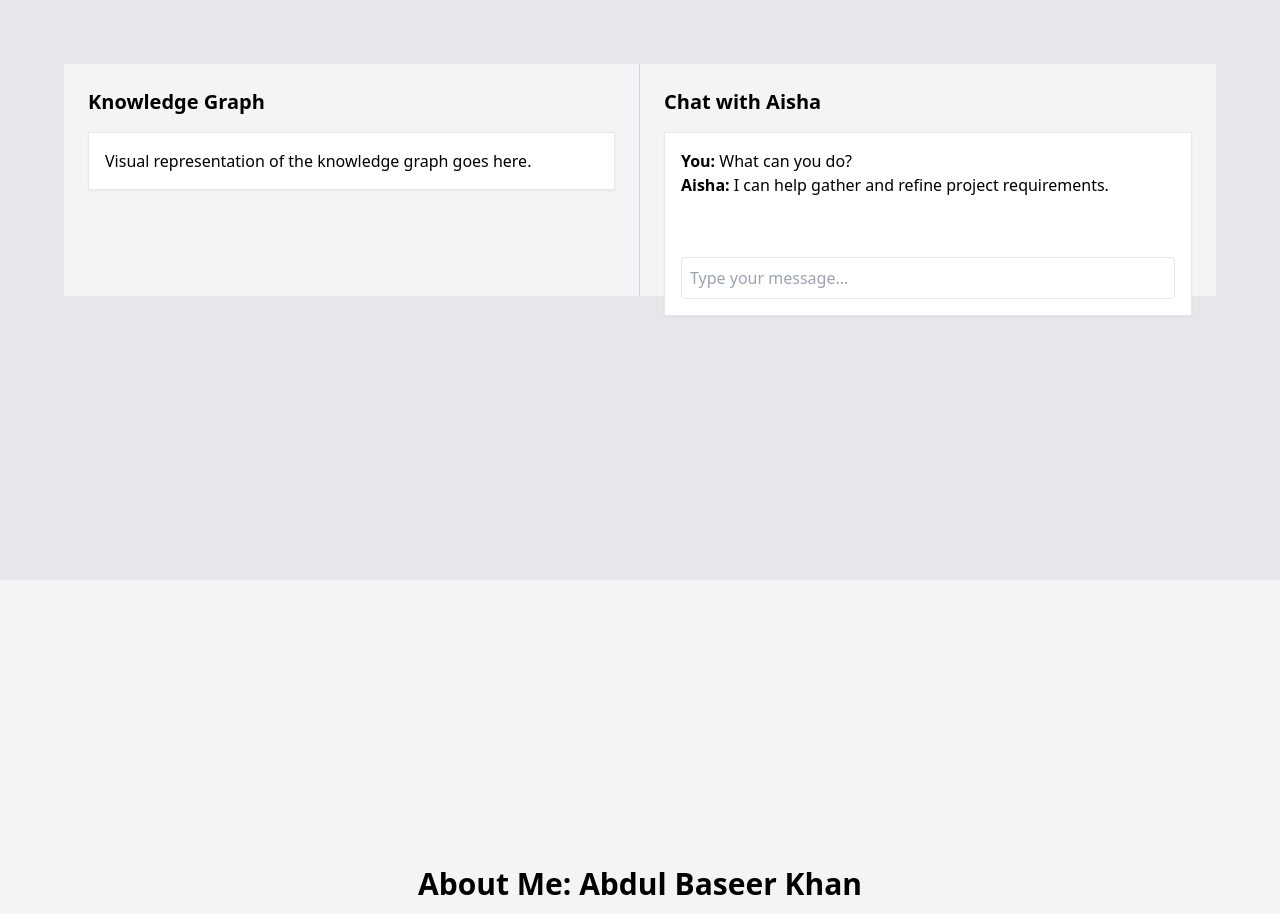
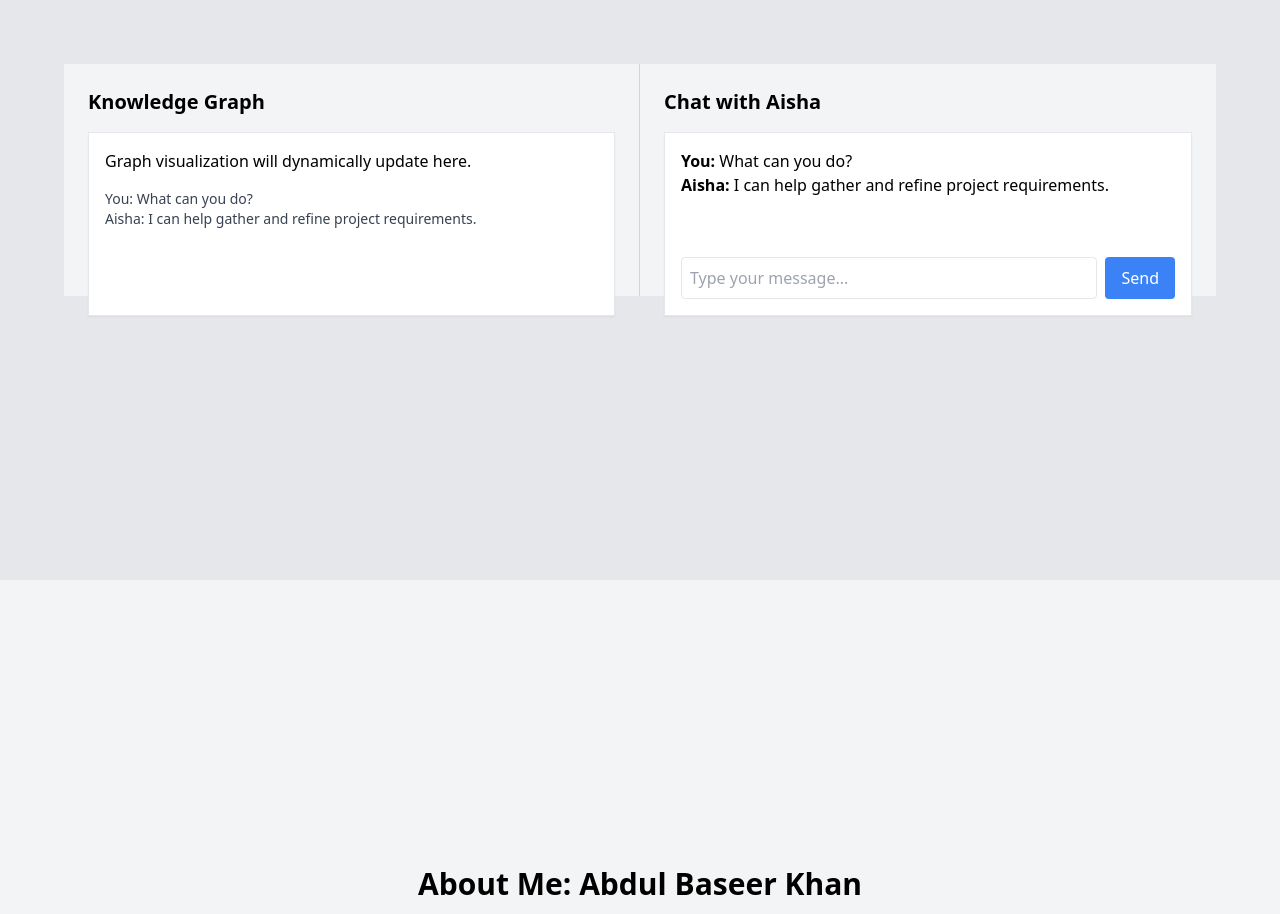
Before and after one commit to baseer23/consulting-website-frontend, a React (Create React App) app in the folder client/: page / in a window 1280 px wide. Shown: the part 1020-1934 px from the top of the page. Built offline with nearby package versions, Linux system fonts and the light colour scheme.

Commit message:
aisha knowledge graph

```diff
--- a/client/src/pages/Aisha.js
+++ b/client/src/pages/Aisha.js
@@ -1,15 +1,56 @@
-// About.js
-import React from 'react';
+// Aisha.js
+import React, { useState } from 'react';
 
-function About() {
+function Aisha() {
+  const [messages, setMessages] = useState([
+    { sender: 'You', text: 'What can you do?' },
+    { sender: 'Aisha', text: 'I can help gather and refine project requirements.' },
+  ]);
+  const [inputValue, setInputValue] = useState('');
+  const [isLoading, setIsLoading] = useState(false);
+
+  const handleSend = async () => {
+    if (!inputValue.trim()) return;
+
+    // Add user message to the chat
+    const userMessage = { sender: 'You', text: inputValue };
+    setMessages((prevMessages) => [...prevMessages, userMessage]);
+    setInputValue('');
+    setIsLoading(true);
+
+    try {
+      // Placeholder for serverless API call
+      const simulatedResponse = new Promise((resolve) => {
+        setTimeout(() => resolve({ reply: 'This is a simulated response.' }), 1000);
+      });
+
+      const data = await simulatedResponse;
+      const botMessage = { sender: 'Aisha', text: data.reply };
+
+      setMessages((prevMessages) => [...prevMessages, botMessage]);
+    } catch (error) {
+      const errorMessage = { sender: 'Aisha', text: 'Sorry, something went wrong. Please try again later.' };
+      setMessages((prevMessages) => [...prevMessages, errorMessage]);
+    } finally {
+      setIsLoading(false);
+    }
+  };
+
   return (
     <div className="h-screen bg-gray-200 flex items-center justify-center">
       <div className="flex w-full max-w-6xl">
         {/* Left Pane */}
         <div className="w-1/2 bg-gray-100 p-6 border-r border-gray-300">
           <h3 className="text-xl font-bold mb-4">Knowledge Graph</h3>
-          <div className="border p-4 bg-white shadow-sm">
-            <p>Visual representation of the knowledge graph goes here.</p>
+          <div className="border p-4 bg-white shadow-sm h-full">
+            <p>Graph visualization will dynamically update here.</p>
+            <div className="mt-4">
+              <ul>
+                {messages.map((message, index) => (
+                  <li key={index} className="text-sm text-gray-700">{message.sender}: {message.text}</li>
+                ))}
+              </ul>
+            </div>
           </div>
         </div>
 
@@ -18,14 +59,28 @@ function About() {
           <h3 className="text-xl font-bold mb-4">Chat with Aisha</h3>
           <div className="border p-4 bg-white shadow-sm flex flex-col h-full">
             <div className="flex-1 overflow-y-auto mb-4">
-              <p><strong>You:</strong> What can you do?</p>
-              <p><strong>Aisha:</strong> I can help gather and refine project requirements.</p>
+              {messages.map((message, index) => (
+                <p key={index}>
+                  <strong>{message.sender}:</strong> {message.text}
+                </p>
+              ))}
+              {isLoading && <p className="text-gray-500">Aisha is typing...</p>}
             </div>
-            <input
-              type="text"
-              placeholder="Type your message..."
-              className="border rounded p-2 w-full"
-            />
+            <div className="flex">
+              <input
+                type="text"
+                value={inputValue}
+                onChange={(e) => setInputValue(e.target.value)}
+                placeholder="Type your message..."
+                className="border rounded p-2 flex-1"
+              />
+              <button
+                onClick={handleSend}
+                className="ml-2 bg-blue-500 text-white px-4 py-2 rounded hover:bg-blue-600 transition"
+              >
+                Send
+              </button>
+            </div>
           </div>
         </div>
       </div>
@@ -33,4 +88,4 @@ function About() {
   );
 }
 
-export default About;
+export default Aisha;
```
